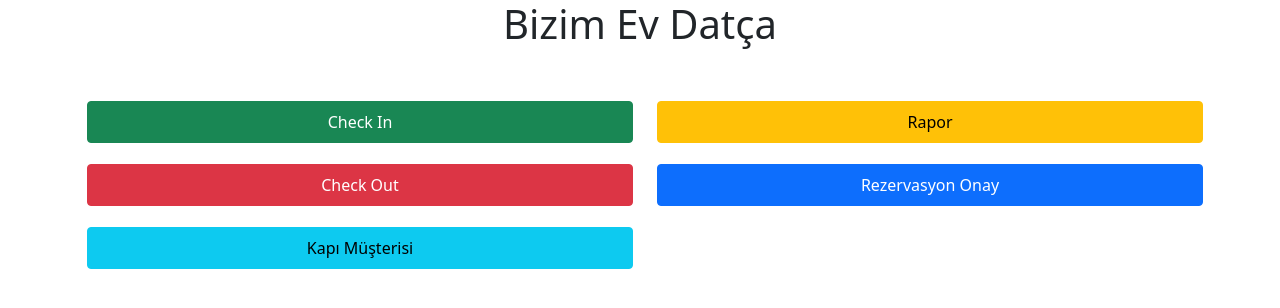
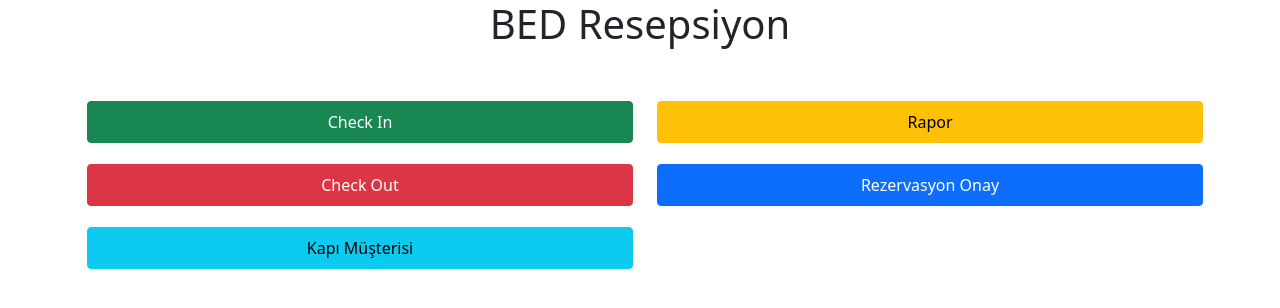
Before and after one commit to EmreYetis/easylator, a React (Create React App) app: page / in a window 1280 px wide. Shown: the top 308 px of the page. Built offline with nearby package versions, Linux system fonts and the light colour scheme.

Commit message:
update v5
update v5

```diff
--- a/public/index.html
+++ b/public/index.html
@@ -1,8 +1,8 @@
 <!DOCTYPE html>
-<html lang="en">
+<html lang="tr">
   <head>
     <meta charset="utf-8" />
-
+    <link rel="icon" href="./bedfavicon.png" />
     <meta name="viewport" content="width=device-width, initial-scale=1" />
     <meta name="theme-color" content="#000000" />
     <meta
@@ -12,7 +12,7 @@
 
     <link rel="stylesheet" href="https://stackpath.bootstrapcdn.com/bootstrap/4.5.2/css/bootstrap.min.css">
 
-    <title>React App</title>
+    <title>BED Resepsiyon</title>
   </head>
   <body>
 
--- a/src/App.js
+++ b/src/App.js
@@ -11,7 +11,7 @@ function App() {
   return (
     <Router>
       <div className="App container text-center">
-        <h1>Bizim Ev Datça</h1>
+        <h1>BED Resepsiyon</h1>
         <div className="row mt-5">
           <div className="col-md-6">
             <Link to="/checkin">
```
Also changed, not shown: public/bedfavicon.png (added).
